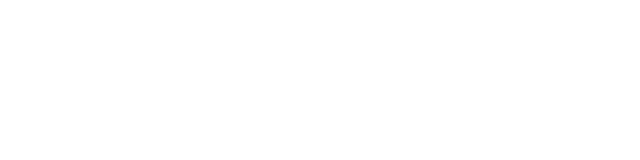
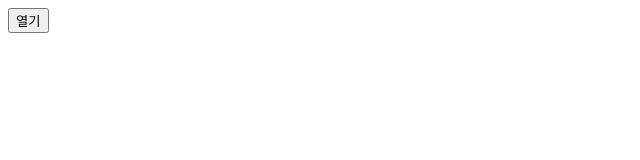
Before and after one commit to KimMinchan95/react-blog, a React (Create React App) app: page / in a window 1280 px wide. Shown: the top 160 px of the page, without its empty margins (0-640 px from the left). Built offline with nearby package versions, Linux system fonts and the light colour scheme.

Commit message:
StudyUseLayoutEffect.js

```diff
--- a/src/App.tsx
+++ b/src/App.tsx
@@ -1,8 +1,12 @@
 import React from 'react';
+
+// Study List
+import StudyUseLayoutEffect from "./List/StudyUseLayoutEffect";
 
 function App() {
   return (
     <div className="App">
+      <StudyUseLayoutEffect />
     </div>
   );
 }
--- /dev/null
+++ b/src/List/StudyUseLayoutEffect.js
@@ -0,0 +1,34 @@
+import { useLayoutEffect, useState, useRef } from "react";
+
+const StudyUseLayoutEffect = () => {
+    const [show, setShow] = useState(false);
+    const popup = useRef(null);
+    const button = useRef(null);
+
+    // useEffect를 사용하면 비동기여서 화면에 팝업내용이 버튼 아래로 뜬 다음 25px아래로 이동함
+    // useLayoutEffect는 동기적으로 작동해서 25px아래로 이동하는 styling을 먼저 실행 후 화면에 그려줌
+    // 화면이 그려주는 것이 오래걸려서 깨질때 사용할 수 있지만, 동기적으로 작동하기 때문에 다른 코드가 지연됨
+    // useEffect를 적절하게 사용해서 화면 깨지는 것을 막는 것을 React 공식 홈페이지에서 추천
+    useLayoutEffect(() => {
+        if (popup.current === null || button.current === null) {
+            return;
+        }
+        const { bottom } = button.current.getBoundingClientRect();
+        popup.current.style.top = `${bottom + 25}px`
+    }, [show])
+
+    return (
+        <>
+            <button ref={button} onClick={() => setShow(prev => !prev)}>
+                {show ? '닫기' : '열기'}
+            </button>
+            {show && (
+                <div style={{ position: 'absolute'}} ref={popup}>
+                    팝업 내용
+                </div>
+            )}
+        </>
+    )
+}
+
+export default StudyUseLayoutEffect;
```
Also changed, not shown: 1 other file (tests, documents, lock files or other folders).
